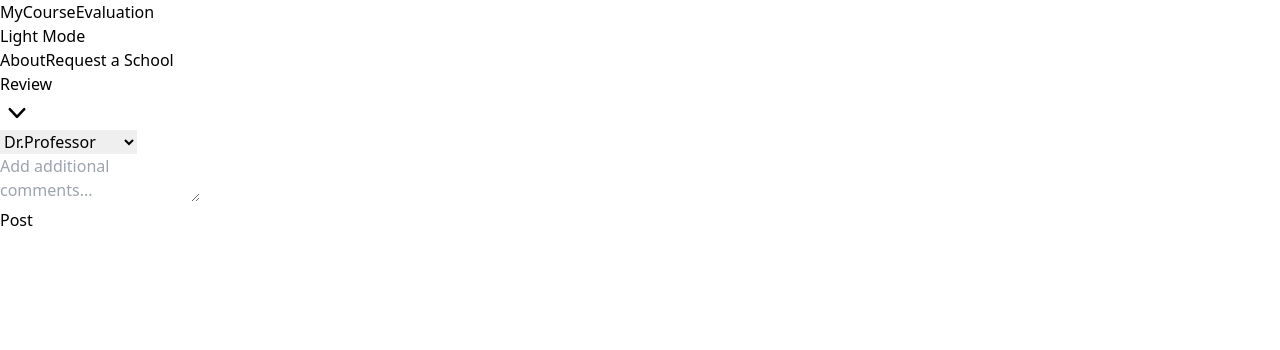
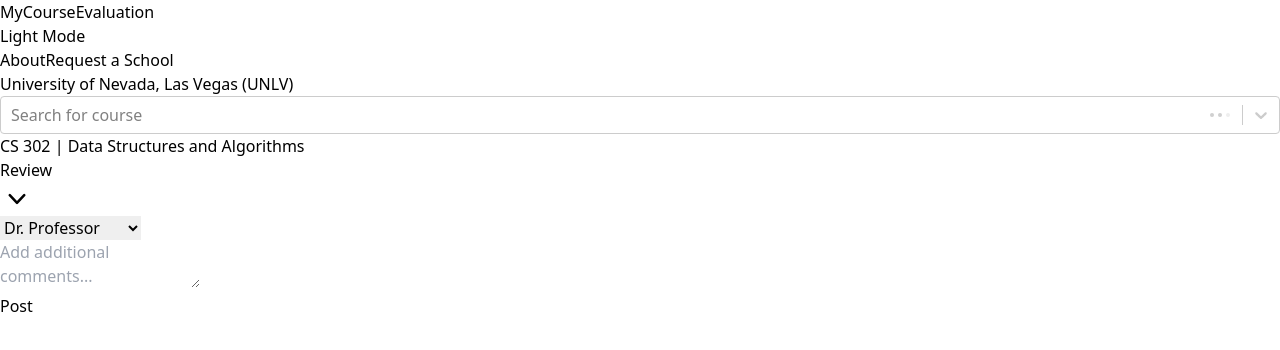
Before and after one commit to chrisj117/CS-472-GROUP-2-PROJECT, a React (Vite) app in the folder web/: page /review in a window 1280 px wide. Shown: the top 350 px of the page. Built offline with nearby package versions, Linux system fonts and the light colour scheme.

Commit message:
Added search bar to review page

```diff
--- a/web/package.json
+++ b/web/package.json
@@ -14,6 +14,7 @@
     "axios": "^1.6.0",
     "react": "^18.2.0",
     "react-dom": "^18.2.0",
+    "react-dropdown": "^1.11.0",
     "react-icons": "^4.11.0",
     "react-router-dom": "^6.17.0",
     "react-select": "^5.7.7"
--- a/web/src/pages/Review.jsx
+++ b/web/src/pages/Review.jsx
@@ -1,27 +1,59 @@
+import { useState } from 'react';
+import Searchbar from '../components/Searchbar';
+
 const Review = () => {
+  const [schoolName, setSchoolName] = useState(
+    'University of Nevada, Las Vegas'
+  );
+  const [schoolNameShort, setSchoolNameShort] = useState('UNLV');
+
   return (
-    <div>
-      <div className="flex flex-col h-screen justify-between py-4">
+    <div className="max-w-screen-2xl mx-auto">
+      <div className="flex flex-col h-screen py-4">
         {/* Top of screen (below nav bar) */}
+        <div className="flex flex-col gap-2 mb-8">
+          <h2 className="font-bold text-3xl">
+            {schoolName} ({schoolNameShort})
+          </h2>
+          <Searchbar
+            searchingCourses={true}
+            searchPlaceholder="Search for course"
+          />
+        </div>
         <div className="flex justify-between items-center px-4">
           {/* Review button */}
           {/* NOTE: for now, this link is appearance only and will likely be refactored */}
-          <a href="#" className="rounded-lg bg-blue-500 hover:bg-blue-600 px-5 py-3 text-md font-medium text-white transition focus:outline-none focus:ring">
+          <div className="flex flex-col gap-1">
+            <h2 className="">CS 302 | Data Structures and Algorithms</h2>
+          </div>
+          <a
+            href="#"
+            className="rounded-lg bg-blue-500 hover:bg-blue-600 px-5 py-3 text-md font-medium text-white transition focus:outline-none focus:ring"
+          >
             Review
           </a>
 
           {/* Professor dropdown */}
           <div className="relative inline-flex self-center">
             {/* svg dropdown arrow */}
-            <svg className="bg-white absolute top-0 right-0 m-2 pointer-events-none p-2 rounded" width="34px" height="34px" viewBox="0 0 20 20">
-              <path fillRule="evenodd" d="M5.23 7.21a.75.75 0 011.06.02L10 11.168l3.71-3.938a.75.75 0 111.08 1.04l-4.25 4.5a.75.75 0 01-1.08 0l-4.25-4.5a.75.75 0 01.02-1.06z" clipRule="evenodd" />
+            <svg
+              className="bg-white absolute top-0 right-0 m-2 pointer-events-none p-2 rounded"
+              width="34px"
+              height="34px"
+              viewBox="0 0 20 20"
+            >
+              <path
+                fillRule="evenodd"
+                d="M5.23 7.21a.75.75 0 011.06.02L10 11.168l3.71-3.938a.75.75 0 111.08 1.04l-4.25 4.5a.75.75 0 01-1.08 0l-4.25-4.5a.75.75 0 01.02-1.06z"
+                clipRule="evenodd"
+              />
             </svg>
 
             {/* Professor list */}
             <select className="text-xl font-semibold rounded border-2 border-blue-500 h-12 w-45 pl-5 pr-10 bg-white appearance-none">
-              <option>Dr.Professor</option>
-              <option>Dr.Example</option>
-              <option>Dr.LoremIpsum</option>
+              <option>Dr. Professor</option>
+              <option>Dr. Example</option>
+              <option>Dr. LoremIpsum</option>
             </select>
           </div>
         </div>
@@ -30,14 +62,19 @@ const Review = () => {
         {/* NOTE: for now, this lives on Review.jsx, but this will be moved to the "writing review page" */}
         <div className="flex justify-center w-full pb-40">
           <div>
-            <textarea placeholder="Add additional comments..." className="p-2 focus:outline-1 focus:outline-blue-500 border-[0.1px] resize-none h-[120px] border-[#9EA5B1] rounded-md w-[60vw]"></textarea>
+            <textarea
+              placeholder="Add additional comments..."
+              className="p-2 focus:outline-1 focus:outline-blue-500 border-[0.1px] resize-none h-[120px] border-[#9EA5B1] rounded-md w-[60vw]"
+            ></textarea>
             <div className="flex justify-end">
-              <button className="text-sm font-semibold absolute bg-blue-500 hover:bg-blue-600 w-fit text-white py-2 rounded px-3">Post</button>
+              <button className="text-sm font-semibold absolute bg-blue-500 hover:bg-blue-600 w-fit text-white py-2 rounded px-3">
+                Post
+              </button>
             </div>
           </div>
         </div>
       </div>
     </div>
-  )
+  );
 };
 export default Review;
```
Also changed, not shown: 1 other file (tests, documents, lock files or other folders).
